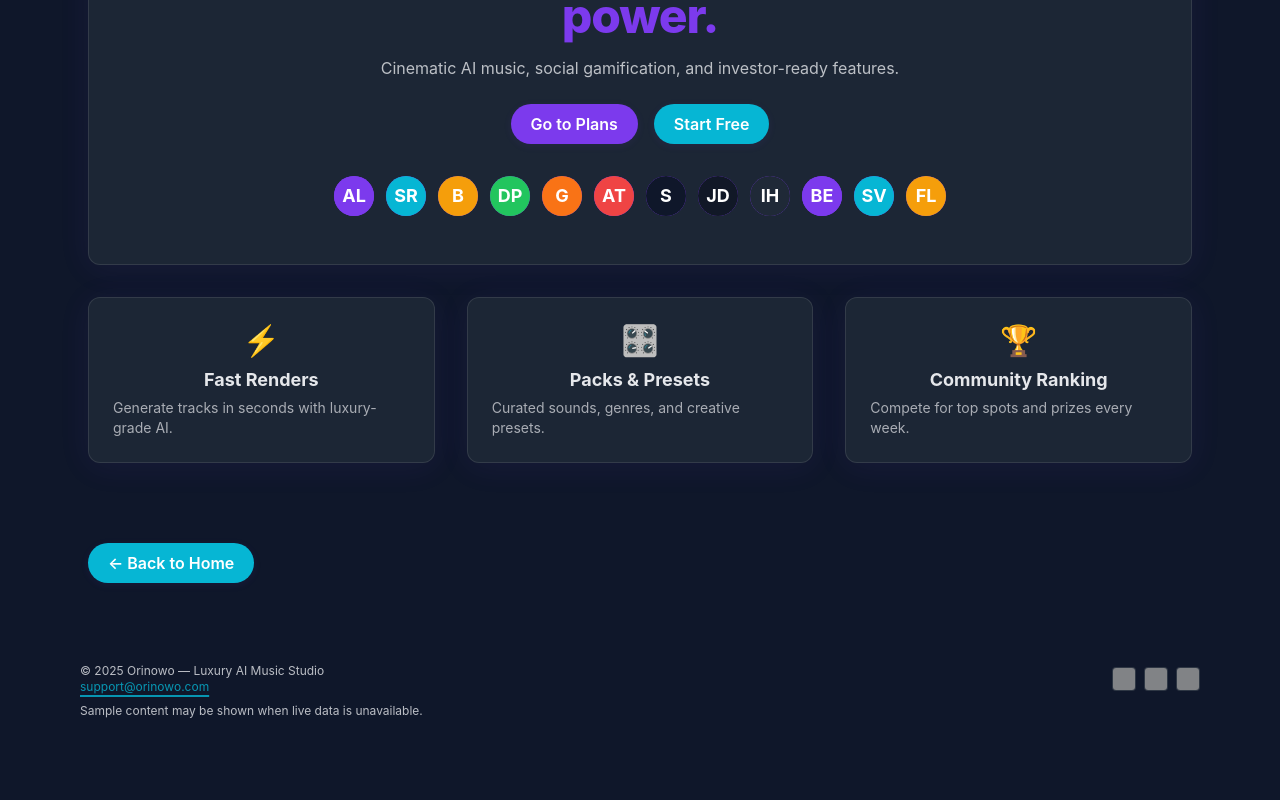
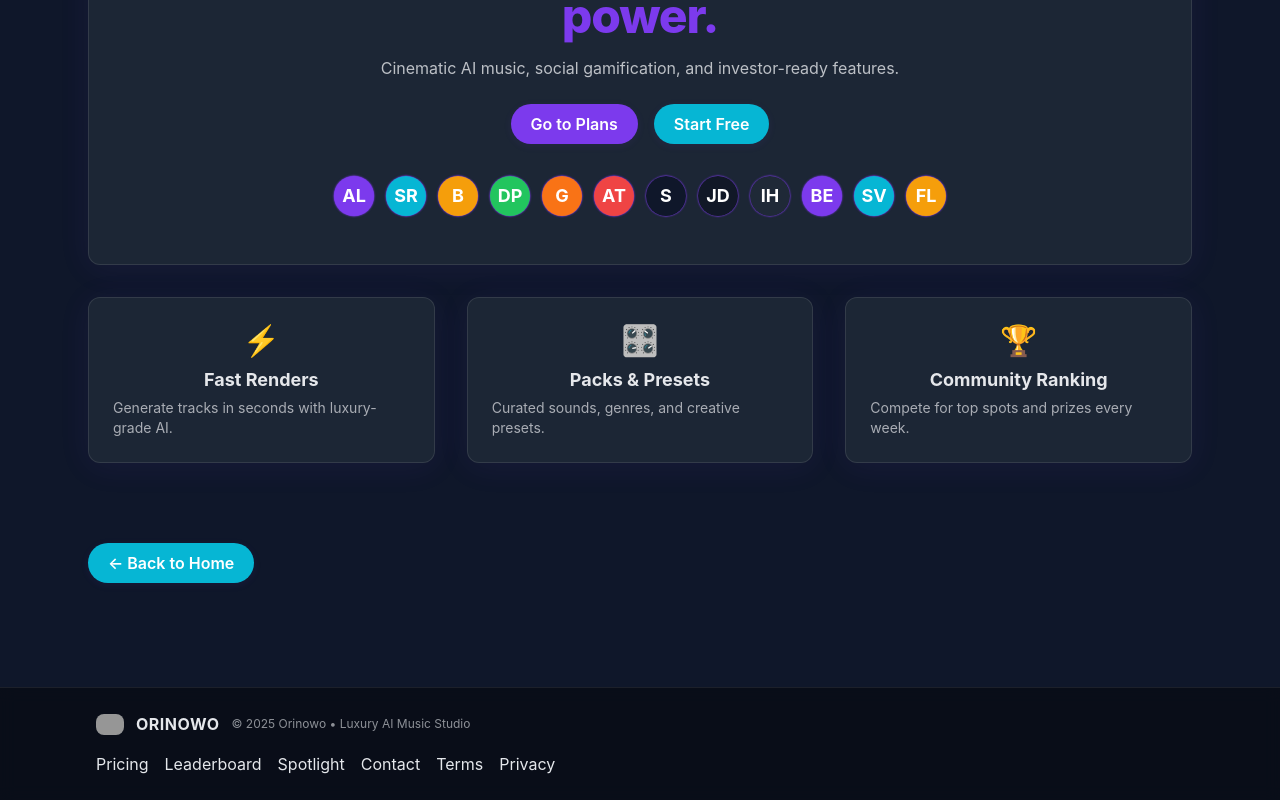
Before and after one commit to Orinowoai/Orinowowa, a Next.js app: page / in a window 1280 px wide. Shown: the part 201-1001 px from the top of the page. Before the commit the page ends 960 px from the top, so only its background shows below. Built offline with nearby package versions, Linux system fonts and the light colour scheme; grey boxes are pictures that could not be loaded.

Commit message:
feat(ui): brand footer wired site-wide; logo from Desktop; favicon fallback

```diff
--- a/app/layout.tsx
+++ b/app/layout.tsx
@@ -1,6 +1,7 @@
 
 import "./globals.css";
 import Logo from "../components/Logo";
+import Footer from "../components/Footer";
 
 export const metadata = {
   title: "Orinowo — AI Music Studio | Create, Compete, Monetize",
@@ -56,22 +57,8 @@
           <div className="h-1 w-full bg-gradient-to-r from-primary/20 via-secondary/20 to-accent/20" />
         </header>
         {children}
-        <footer className="mx-auto max-w-6xl px-4 py-10 text-xs opacity-80">
-          <div className="flex flex-col md:flex-row md:items-center md:justify-between gap-4">
-            <span>
-              © {new Date().getFullYear()} Orinowo — Luxury AI Music Studio
-              <br />
-              <a href="mailto:support@orinowo.com" className="underline text-secondary">support@orinowo.com</a>
-            </span>
-            <div className="flex gap-2 items-center">
-              {/* Partner logos row, fallback to sample */}
-              {["/partner1.png","/partner2.png","/partner3.png"].map((src, i) => (
-                <img key={i} src={src} alt="Partner logo" className="h-6 w-6 rounded bg-card border border-white/10" />
-              ))}
-            </div>
-          </div>
-          <span className="block mt-2">Sample content may be shown when live data is unavailable.</span>
-        </footer>
+        <Footer />
+        {/* Footer is now handled by <Footer /> above */}
       </body>
     </html>
   );
--- /dev/null
+++ b/components/Footer.tsx
@@ -0,0 +1,34 @@
+"use client";
+import Link from "next/link";
+
+export default function Footer() {
+ const year = new Date().getFullYear();
+ return (
+ <footer style={{
+ marginTop: "4rem",
+ borderTop: "1px solid rgba(255,255,255,0.08)",
+ background: "rgba(8,12,20,0.8)",
+ backdropFilter: "blur(8px)"
+ }}>
+ <div style={{
+ maxWidth: 1120, margin: "0 auto", padding: "24px 16px",
+ display: "grid", gap: 16, gridTemplateColumns: "1fr", alignItems: "center"
+ }}>
+ <div style={{display:"flex",alignItems:"center",gap:12,flexWrap:"wrap"}}>
+ <img src="/orinowo-logo.png" alt="Orinowo" width={28} height={28}
+ style={{borderRadius:8,opacity:.95}} />
+ <strong style={{letterSpacing:.5}}>ORINOWO</strong>
+ <span style={{opacity:.6,fontSize:12}}>© {year} Orinowo • Luxury AI Music Studio</span>
+ </div>
+ <nav style={{display:"flex",gap:16,flexWrap:"wrap"}}>
+ <Link href="/plans">Pricing</Link>
+ <Link href="/leaderboard">Leaderboard</Link>
+ <Link href="/spotlight">Spotlight</Link>
+ <Link href="/contact">Contact</Link>
+ <Link href="/terms">Terms</Link>
+ <Link href="/privacy">Privacy</Link>
+ </nav>
+ </div>
+ </footer>
+ );
+}
```
